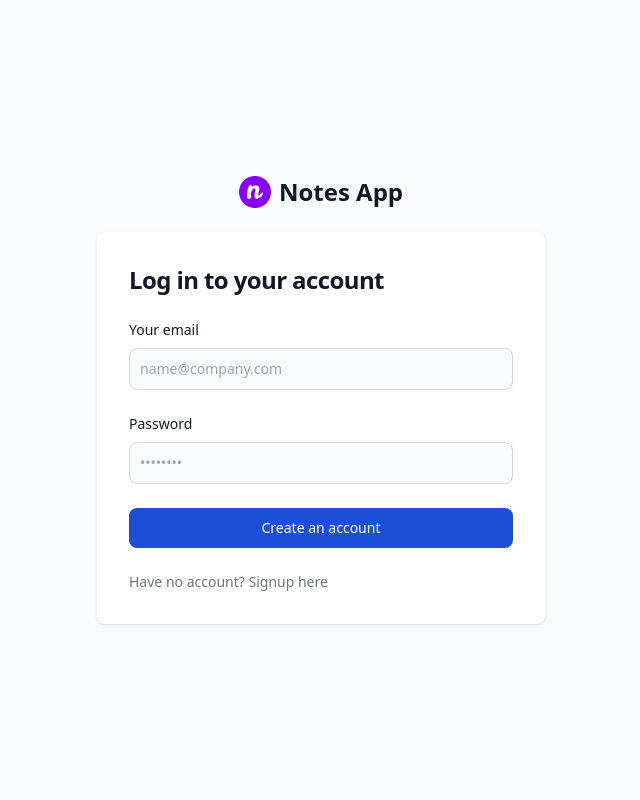
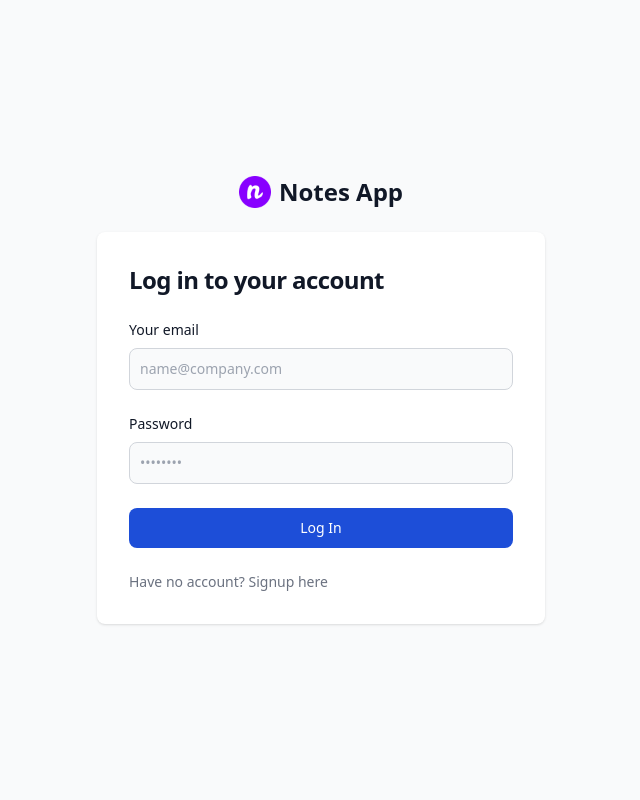
Before and after one commit to msalmankhokhar/notes-app-flask-tailwindcss-flowbite, a Flask app: page /login in a window 1280 px wide. Shown: the whole page, without its empty margins (319-959 px from the left). Run offline with Flask 3, Linux system fonts and the light colour scheme; style sheets or scripts are compiled from the project's sources; some libraries are stand-ins or nearby versions.

Commit message:
changed login submit btn text to log in

```diff
--- a/templates/login.html
+++ b/templates/login.html
@@ -37,8 +37,7 @@
                     </div>
 
                     <button type="submit"
-                    class="w-full text-white bg-blue-700 hover:bg-blue-800 focus:ring-4 focus:ring-blue-300 font-medium rounded-lg text-sm px-5 py-2.5 me-2 mb-2 dark:bg-blue-600 dark:hover:bg-blue-700 focus:outline-none dark:focus:ring-blue-800">Create
-                        an account</button>
+                    class="w-full text-white bg-blue-700 hover:bg-blue-800 focus:ring-4 focus:ring-blue-300 font-medium rounded-lg text-sm px-5 py-2.5 me-2 mb-2 dark:bg-blue-600 dark:hover:bg-blue-700 focus:outline-none dark:focus:ring-blue-800">Log In</button>
                     <p class="text-sm font-light text-gray-500 dark:text-gray-400">
                         Have no account? <a href="/signup"
                             class="font-medium text-primary-600 hover:underline dark:text-primary-500">Signup here</a>
```
Also changed, not shown: static/mockups/ssrock/login/dark.png.
